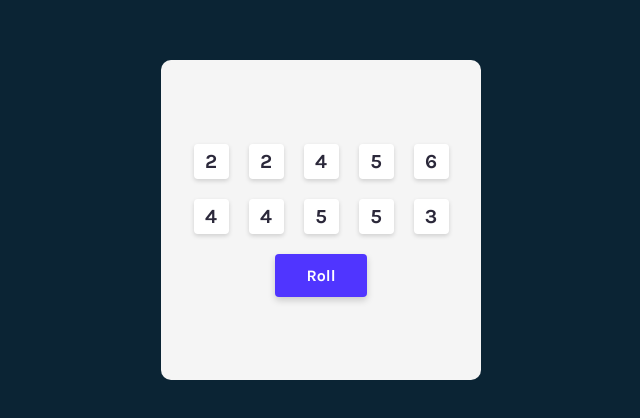
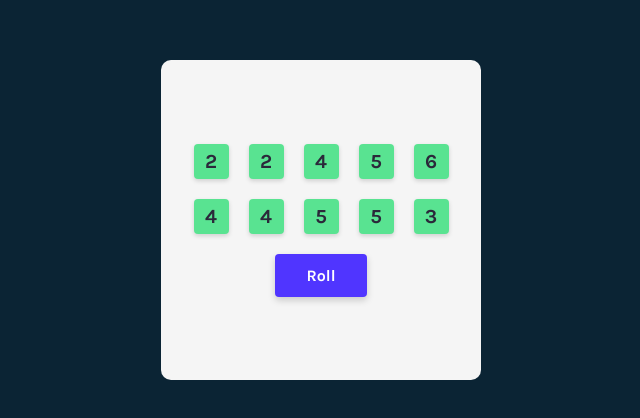
Before and after one commit to JHunnicutt/tenzies, a React (Vite) app: page / in a window 1280 px wide. Shown: the part 180-598 px from the top of the page, without its empty margins (319-959 px from the left). Built offline with nearby package versions, Linux system fonts and the light colour scheme.

Commit message:
add dynamic background color

```diff
--- a/src/App.jsx
+++ b/src/App.jsx
@@ -10,7 +10,7 @@ const App = () => {
       for(let i = 0; i < 10; i++) {
          newDice.push({
             value: Math.ceil(Math.random() * 6),
-            isHeld: false,
+            isHeld: true,
             id: nanoid()
          })
       }
@@ -25,6 +25,7 @@ const App = () => {
          <Die
             key={die.id}
             value={die.value}
+            isHeld={die.isHeld}
          />
       ))
 
--- a/src/Die.jsx
+++ b/src/Die.jsx
@@ -1,8 +1,15 @@
 import React from 'react'
 
 export default function Die (props) {
+    // const styles = {
+    //     backgroundColor: (props.isHeld ? "#59E391" : "#FFFFFF")
+    // }
+    let className = 'die'
+    if (props.isHeld) {
+        className += ' die--held'
+    }
     return (
-        <div className="die">
+        <div className={className}>
             <h2>{props.value}</h2>
         </div>
     )
--- a/src/index.css
+++ b/src/index.css
@@ -44,12 +44,16 @@ main {
   justify-content: center;
   justify-self: center;
   align-items: center;
-  background-color: #fff;
+  background-color: #FFFFFF;
   width: 35px;
   height: 35px;
   border-radius: 4px;
   filter: drop-shadow(0 2px 2px rgba(0, 0, 0, .15));
   cursor: pointer;
+}
+
+.die--held {
+  background-color: #59E391;
 }
 
 .die h2 {
```
